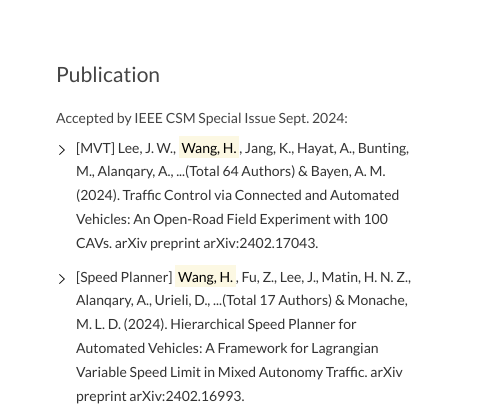
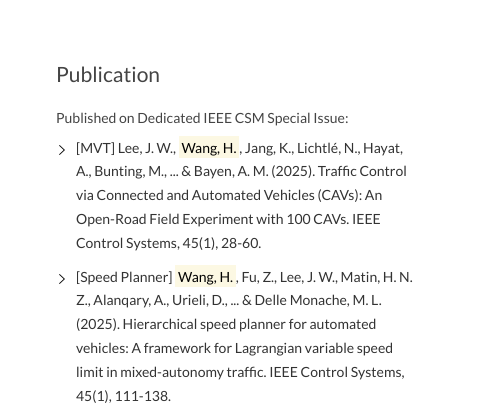
Before and after one commit to hanwCal/hanwcal.github.io, a plain HTML site: page post/circles.html in a window 1280 px wide. Shown: the part 114-528 px from the top of the page, 794-1280 px from the left. Drawn offline with Linux system fonts and the light colour scheme; files whose address does not match are found by name.

Commit message:
Update IEEE CSM cite and links

```diff
--- a/post/circles.html
+++ b/post/circles.html
@@ -101,13 +101,13 @@
 					<aside class="col-md-4">
 						<div class="widget widget-recent-posts">
 							<h3 class="widget-title">Publication</h3>
-							<h5>Accepted by IEEE CSM Special Issue Sept. 2024:</h5>
+							<h5>Published on Dedicated IEEE CSM Special Issue:</h5>
 							<ul>
 								<li>
-									<a href="https://arxiv.org/abs/2402.17043">[MVT] Lee, J. W., <mark>Wang, H.</mark>, Jang, K., Hayat, A., Bunting, M., Alanqary, A., ...(Total 64 Authors) & Bayen, A. M. (2024). Traffic Control via Connected and Automated Vehicles: An Open-Road Field Experiment with 100 CAVs. arXiv preprint arXiv:2402.17043.</a>
+									<a href="https://ieeexplore.ieee.org/abstract/document/10858622?casa_token=oAOcuKwwDQ4AAAAA:ufTDQkFouaWcRSD2NzhGKQvsoacWWy4sVU1fgVOEA8MBm7IBj2otwIKbXCeB0EPo7eZ3n_a8">[MVT] Lee, J. W., <mark>Wang, H.</mark>, Jang, K., Lichtlé, N., Hayat, A., Bunting, M., ... & Bayen, A. M. (2025). Traffic Control via Connected and Automated Vehicles (CAVs): An Open-Road Field Experiment with 100 CAVs. IEEE Control Systems, 45(1), 28-60.</a>
 								</li>
 								<li>
-									<a href="https://arxiv.org/abs/2402.16993">[Speed Planner] <mark>Wang, H.</mark>, Fu, Z., Lee, J., Matin, H. N. Z., Alanqary, A., Urieli, D., ...(Total 17 Authors) & Monache, M. L. D. (2024). Hierarchical Speed Planner for Automated Vehicles: A Framework for Lagrangian Variable Speed Limit in Mixed Autonomy Traffic. arXiv preprint arXiv:2402.16993.</a>
+									<a href="https://ieeexplore.ieee.org/abstract/document/10858621?casa_token=KSH6dlmzdPYAAAAA:9nabi-6n-dIyAd8mH0DsOfnOJo2KJbLH0Sa8D8h5FJOOW1RKZDyfj8dM333ycpo-iQAlI4cy">[Speed Planner] <mark>Wang, H.</mark>, Fu, Z., Lee, J. W., Matin, H. N. Z., Alanqary, A., Urieli, D., ... & Delle Monache, M. L. (2025). Hierarchical speed planner for automated vehicles: A framework for Lagrangian variable speed limit in mixed-autonomy traffic. IEEE Control Systems, 45(1), 111-138.</a>
 								</li>
 							</ul>
 						</div>
```
